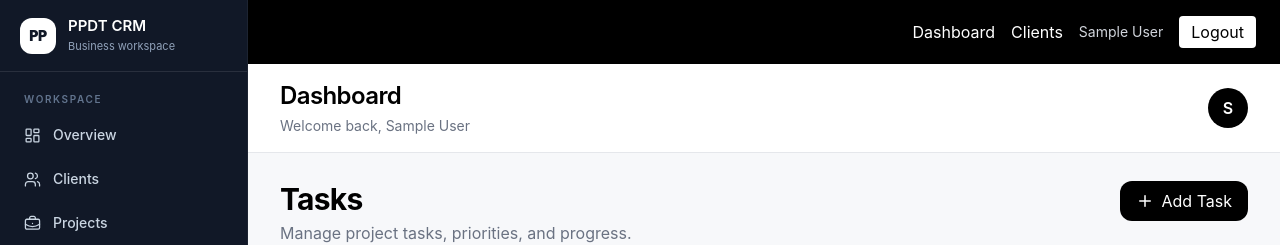
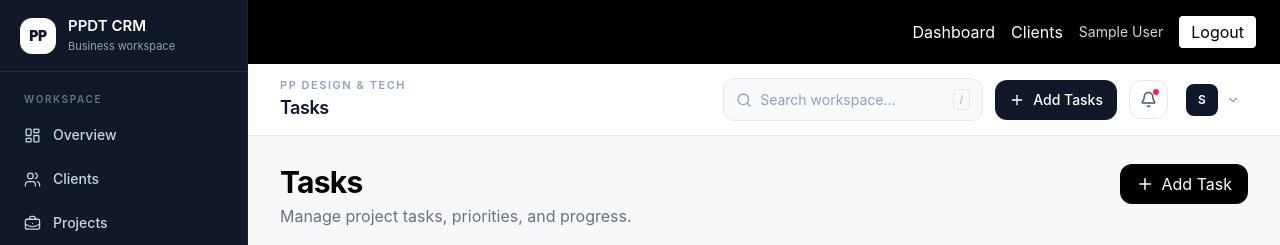
Before and after one commit to Parvesh93/crm-frontend, a React app: page /tasks in a window 1280 px wide. Shown: the top 245 px of the page. Built offline with nearby package versions, Linux system fonts and the light colour scheme; no server answers; sample sign-in values are in the browser's storage; the HTML template or start-up script is replaced by a standard one.

Commit message:
Redesign SaaS topbar

```diff
--- a/src/components/ui/Topbar.jsx
+++ b/src/components/ui/Topbar.jsx
@@ -1,23 +1,88 @@
+import {
+  Bell,
+  Search,
+  Plus,
+  Menu,
+  ChevronDown,
+} from "lucide-react";
+import { Link, useLocation } from "react-router-dom";
 import useAuthStore from "../../store/authStore";
 
+const pageTitles = {
+  "/dashboard": "Overview",
+  "/clients": "Clients",
+  "/projects": "Projects",
+  "/tasks": "Tasks",
+  "/task-board": "Task Board",
+  "/earnings": "Earnings",
+  "/receivables": "Receivables",
+  "/ai-task-generator": "AI Tasks",
+  "/users": "Team",
+  "/settings": "Settings",
+};
+
 function Topbar() {
+  const location = useLocation();
   const user = useAuthStore((state) => state.user);
 
+  const exactTitle = pageTitles[location.pathname];
+  const matchedTitle =
+    exactTitle ||
+    Object.entries(pageTitles).find(
+      ([path]) =>
+        path !== "/dashboard" && location.pathname.startsWith(path + "/")
+    )?.[1] ||
+    "Workspace";
+
   return (
-    <header className="bg-white border-b border-gray-200 px-8 py-4 flex justify-between items-center">
-      <div>
-        <h2 className="text-2xl font-semibold tracking-tight">
-          Dashboard
-        </h2>
+    <header className="sticky top-0 z-30 h-[72px] bg-white/90 backdrop-blur border-b border-slate-200/80">
+      <div className="h-full px-4 sm:px-6 lg:px-8 flex items-center justify-between gap-4">
+        <div className="flex items-center gap-3 min-w-0">
+          <button className="lg:hidden p-2 rounded-lg hover:bg-slate-100">
+            <Menu size={20} />
+          </button>
 
-        <p className="text-sm text-gray-500 mt-1">
-          Welcome back, {user?.name}
-        </p>
-      </div>
+          <div className="min-w-0">
+            <p className="text-[11px] uppercase tracking-[0.14em] font-semibold text-slate-400">
+              PP Design & Tech
+            </p>
+            <h1 className="text-lg font-semibold tracking-tight text-slate-900 truncate">
+              {matchedTitle}
+            </h1>
+          </div>
+        </div>
 
-      <div className="flex items-center gap-4">
-        <div className="w-10 h-10 rounded-full bg-black text-white flex items-center justify-center font-semibold">
-          {user?.name?.charAt(0)}
+        <div className="flex items-center gap-2 sm:gap-3">
+          <div className="hidden xl:flex items-center gap-2 w-[260px] bg-slate-50 border border-slate-200 rounded-xl px-3 py-2.5">
+            <Search size={16} className="text-slate-400 shrink-0" />
+            <input
+              placeholder="Search workspace..."
+              className="w-full bg-transparent outline-none text-sm text-slate-700 placeholder:text-slate-400"
+            />
+            <span className="text-[10px] text-slate-400 border border-slate-200 rounded px-1.5 py-0.5">
+              /
+            </span>
+          </div>
+
+          <Link
+            to="/add-task"
+            className="hidden sm:inline-flex items-center gap-2 bg-[#111827] text-white px-3.5 py-2.5 rounded-xl text-sm font-medium hover:bg-slate-800 transition"
+          >
+            <Plus size={16} />
+            Add Tasks
+          </Link>
+
+          <button className="relative p-2.5 rounded-xl border border-slate-200 bg-white hover:bg-slate-50">
+            <Bell size={17} className="text-slate-600" />
+            <span className="absolute right-2 top-2 w-1.5 h-1.5 rounded-full bg-rose-500" />
+          </button>
+
+          <button className="flex items-center gap-2 p-1.5 pr-2 rounded-xl hover:bg-slate-50">
+            <div className="w-8 h-8 rounded-lg bg-slate-900 text-white flex items-center justify-center text-xs font-semibold">
+              {user?.name?.charAt(0)?.toUpperCase() || "U"}
+            </div>
+            <ChevronDown size={14} className="hidden sm:block text-slate-400" />
+          </button>
         </div>
       </div>
     </header>
```
